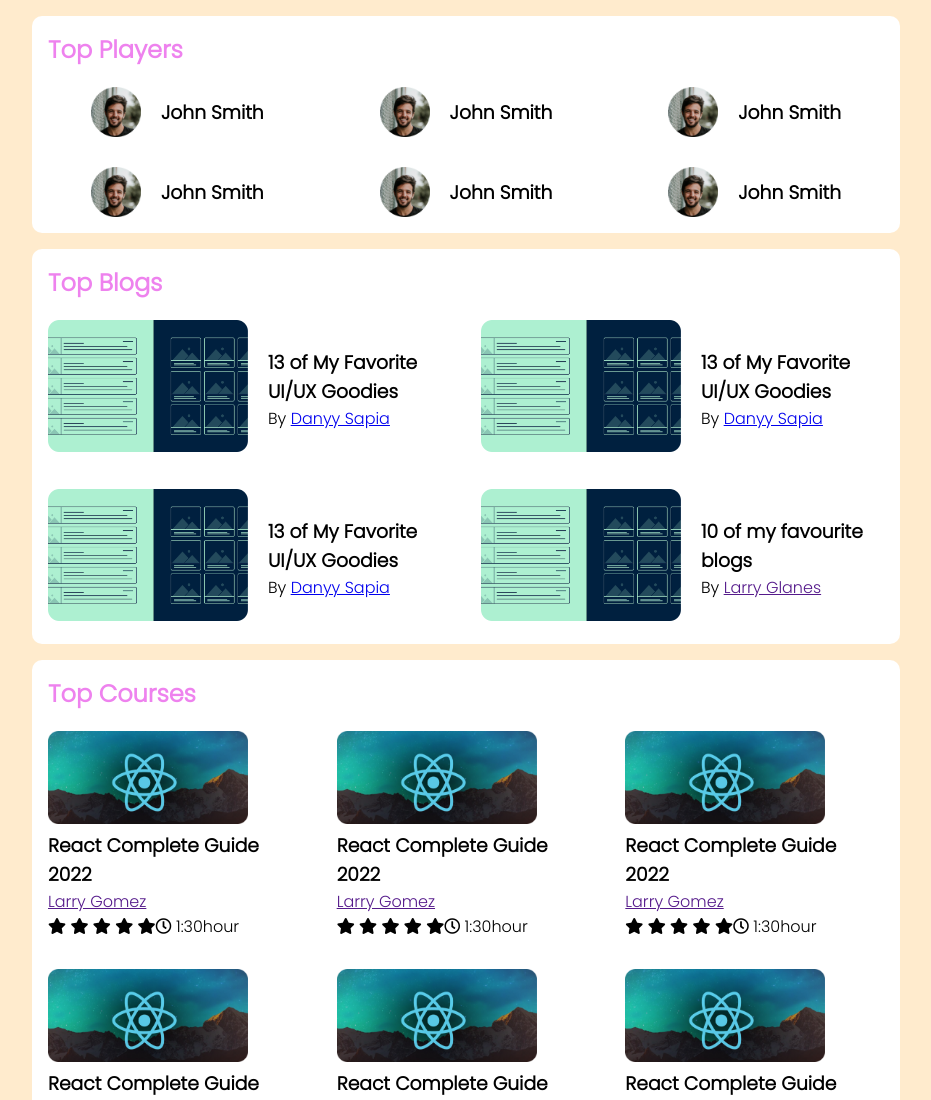
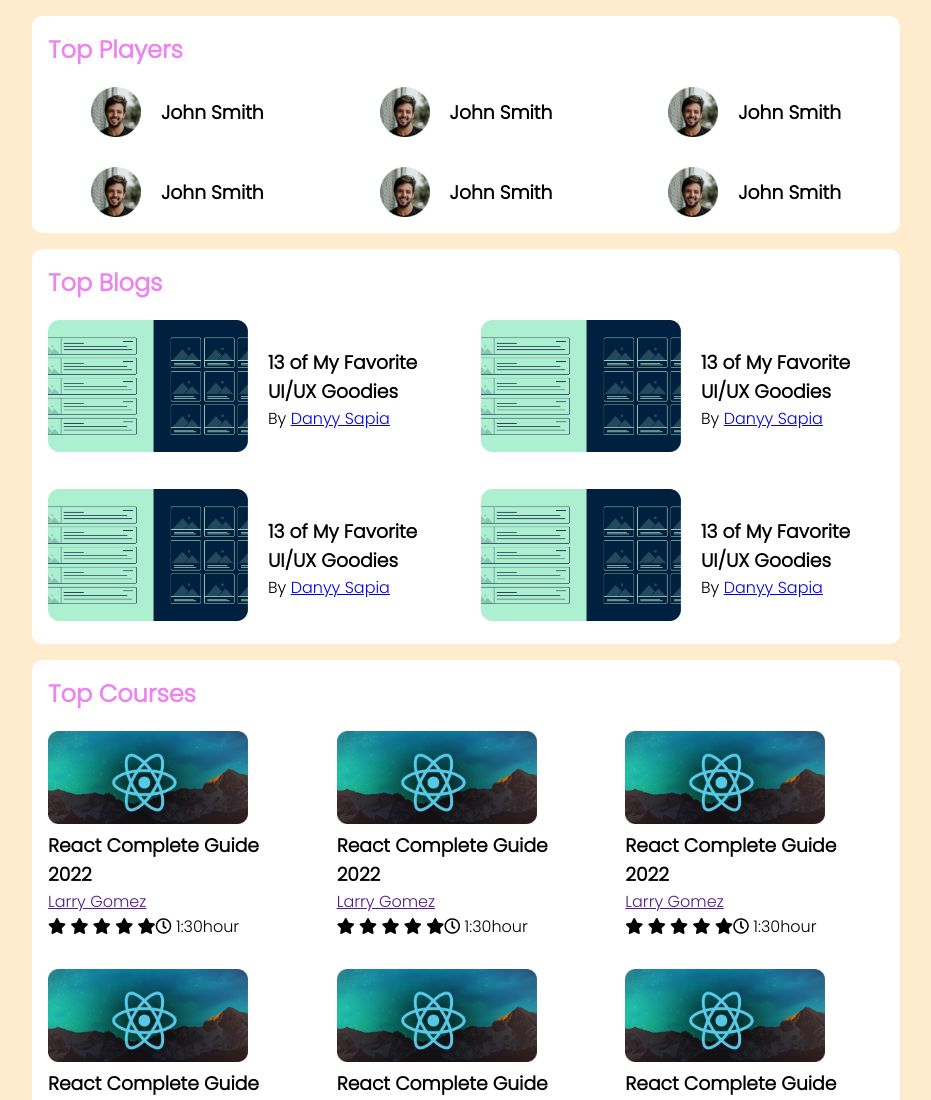
Before and after one commit to litoneng3/responsive-pari, a plain HTML site: page index.html in a window 1280 px wide. Shown: the top 1100 px of the page, without its empty margins (174-1105 px from the left). Drawn offline with Linux system fonts and the light colour scheme.

Commit message:
changing an article

```diff
--- a/index.html
+++ b/index.html
@@ -84,10 +84,12 @@
                             <img src="image/Mask Group-1.png" alt="">
                         </div>
                         <div class="blog-detail">
-                            <h3>10 of my favourite blogs</h3>
-                            <p>By  <a href="">Larry Glanes</a></p>
+                            <h3>13 of My Favorite UI/UX Goodies</h3>
+                            <p>By <a href="#">Danyy Sapia</a></p>
                         </div>
                     </article>
+
+
                 </div>
 
         </section>
```
